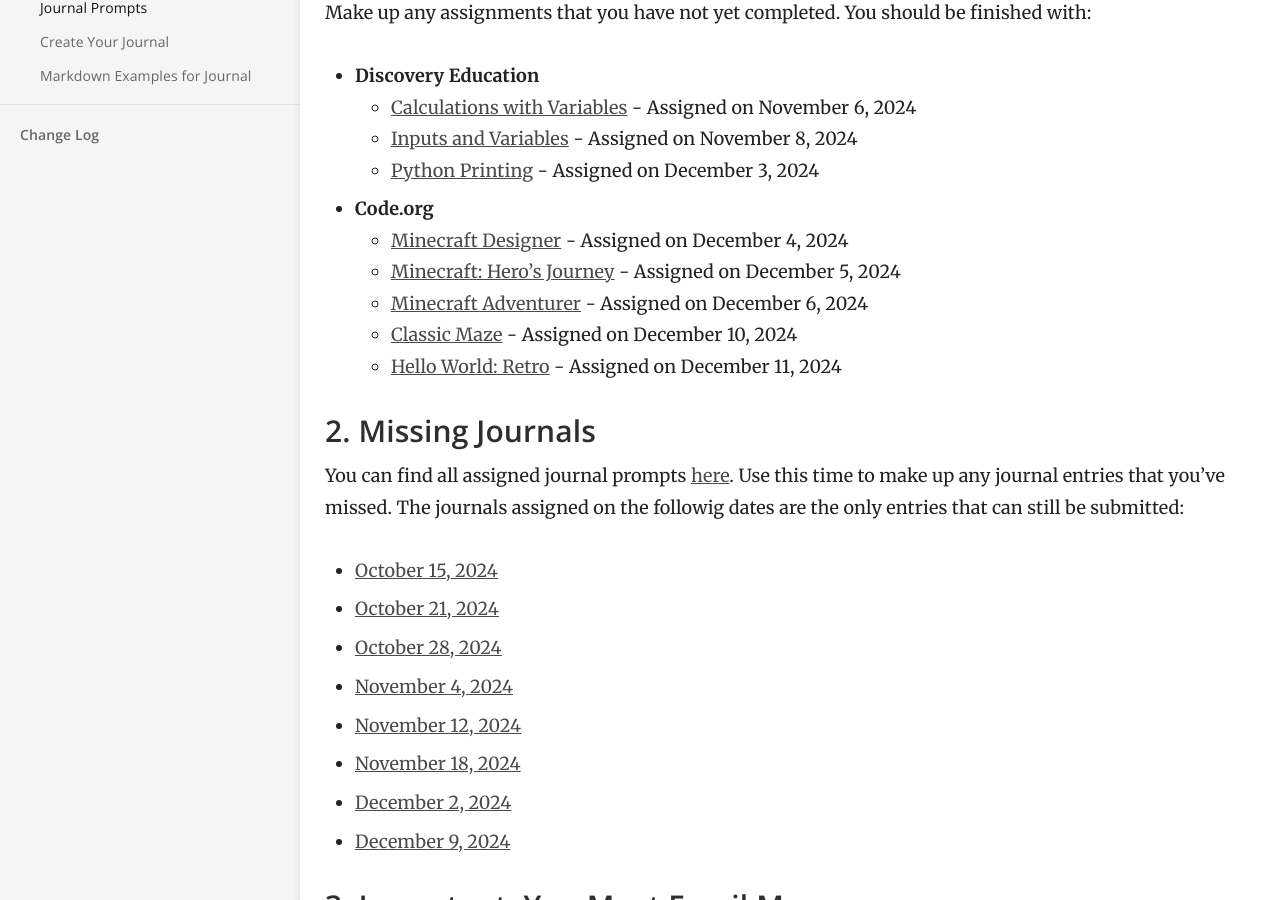
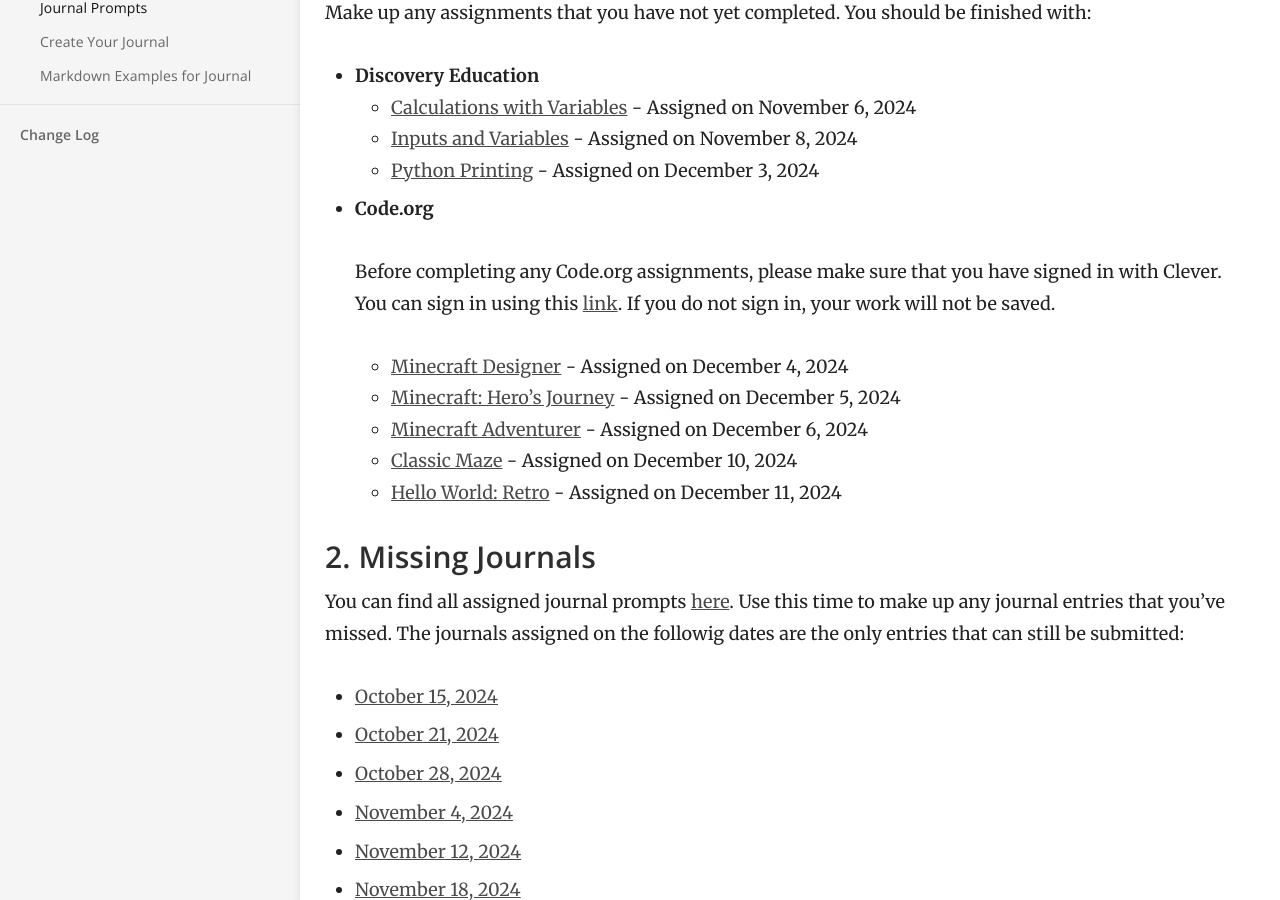
Before and after one commit to mswhitby/classroom, a Jekyll site: the page built from _docs/classes/6th.md, in a window 1280 px wide and 900 px high, scrolled down 508 px. Built offline with Jekyll 4.4.1, drawn with Linux system fonts in a browser that asks for light colours.

Commit message:
Updated lessons

```diff
--- a/_docs/classes/6th.md
+++ b/_docs/classes/6th.md
@@ -19,6 +19,9 @@ Make up any assignments that you have not yet completed. You should be finished
      - [Python Printing](https://classlink.discoveryeducation.com/learn/player/22fb87f8-f7cd-43de-96f1-63100b1bb239) - Assigned on December 3, 2024
 
 - **Code.org**
+
+    Before completing any Code.org assignments, please make sure that you have signed in with Clever. You can sign in using this [link](https://clever.com/oauth/district-picker?client_id=2f27405716644a951b23&redirect_uri=https%3A%2F%2Fstudio.code.org%2Fusers%2Fauth%2Fclever%2Fcallback&response_type=code&state=ede33ff61289cf32708a0f54079cdd23e31d0b0a02b0e0e8). If you do not sign in, your work will not be saved.
+
     - [Minecraft Designer](https://studio.code.org/s/minecraft?section_id=5693479) - Assigned on December 4, 2024
     - [Minecraft: Hero's Journey](https://studio.code.org/s/hero?section_id=5693468) - Assigned on December 5, 2024
     - [Minecraft Adventurer](https://studio.code.org/s/mc?section_id=5693479) - Assigned on December 6, 2024
```
Also changed, not shown: _docs/classes/1st.md (+3 -0 lines), _docs/classes/3rd.md (+3 -0 lines), _docs/classes/4th.md (+3 -0 lines).
